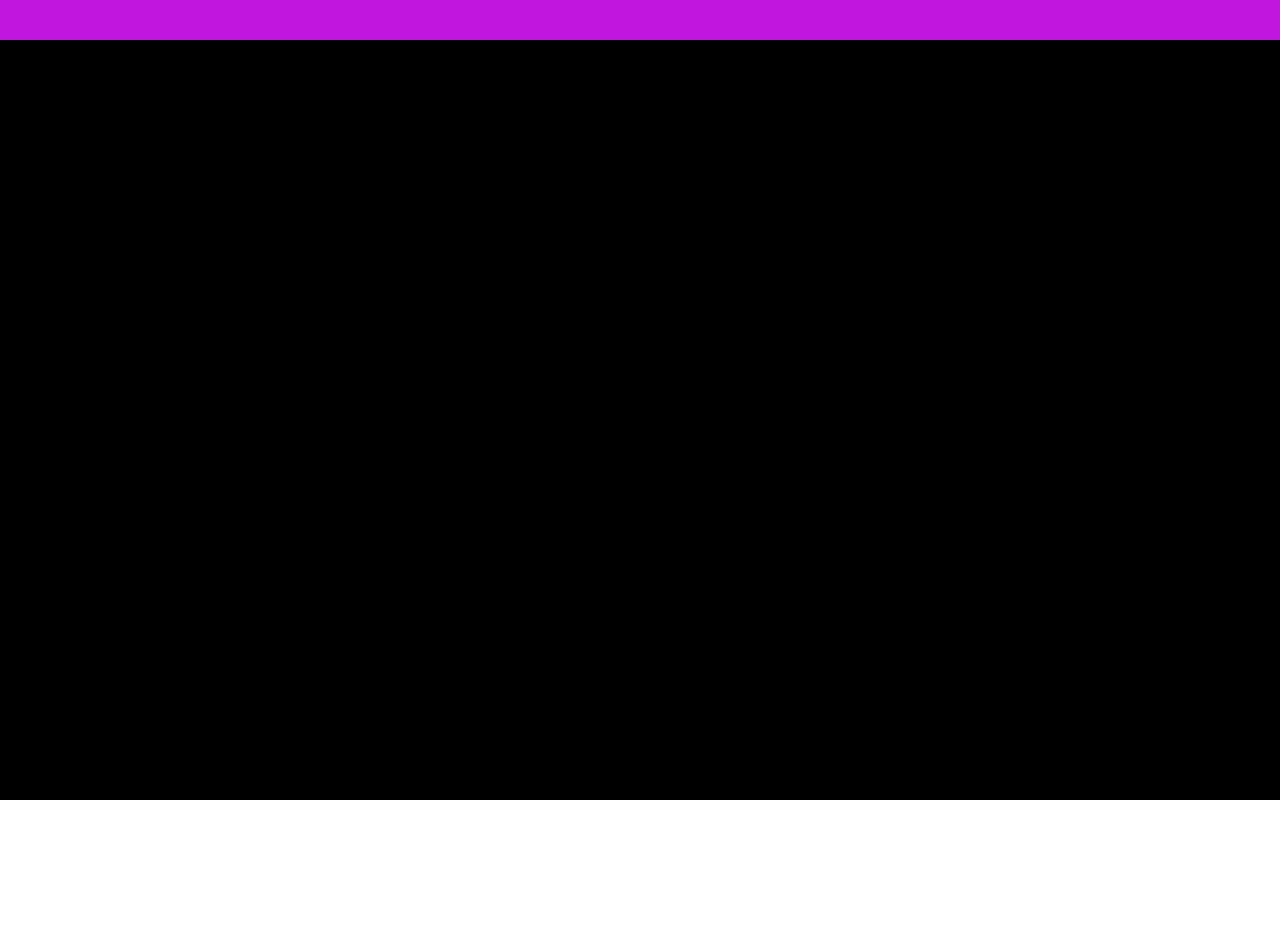
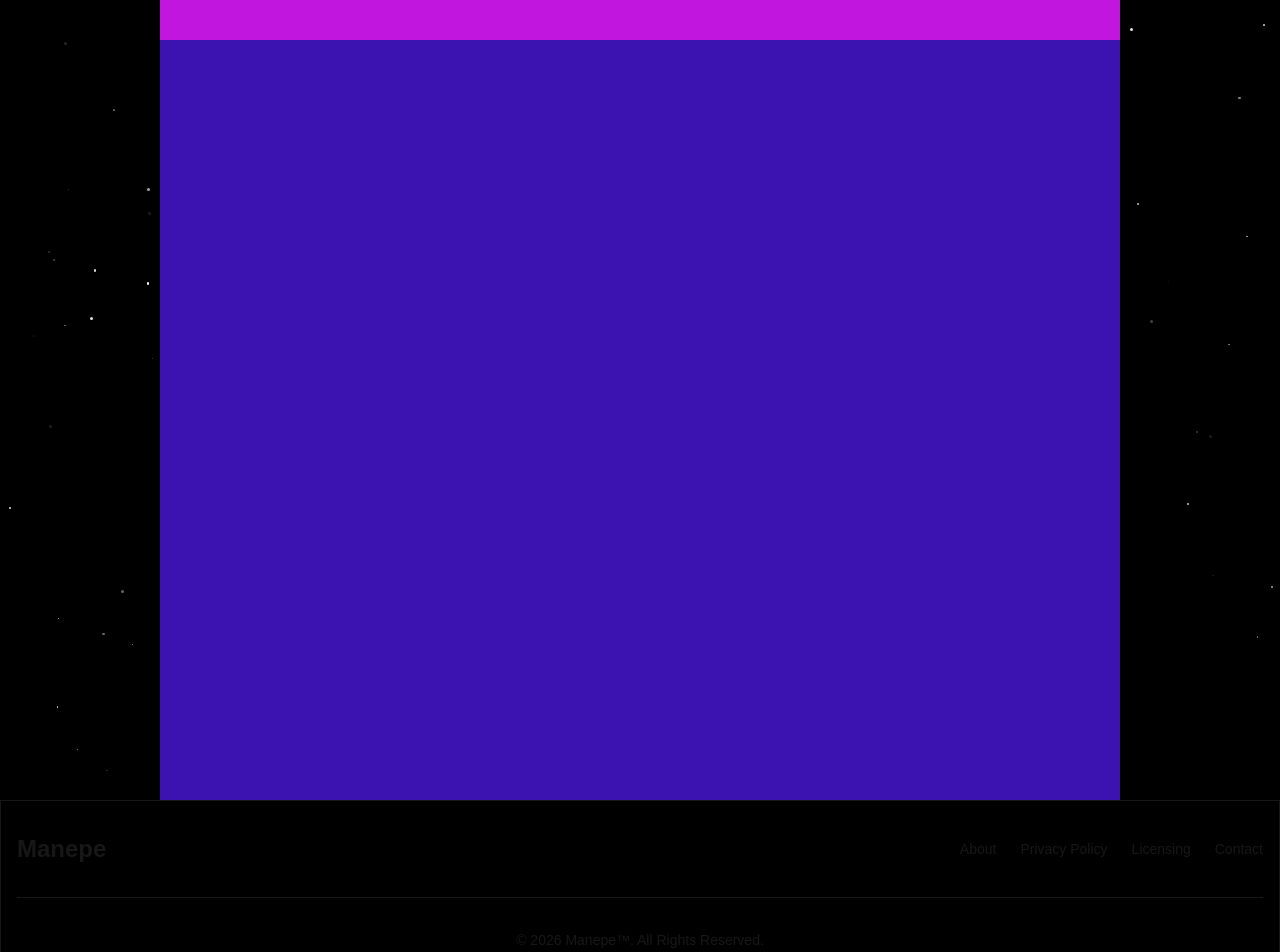
Before and after one commit to Nesss-27/PFT-daw2, a Next.js app in the folder pft-manepe/: page / in a window 1280 px wide. Shown: the top 952 px of the page. Before the commit the page ends 800 px from the top, so only its background shows below. Built offline with nearby package versions, Linux system fonts and the light colour scheme.

Commit message:
24/04/2026 8:20

```diff
--- a/pft-manepe/src/app/globals.css
+++ b/pft-manepe/src/app/globals.css
@@ -26,17 +26,17 @@
   --font-mono: var(--font-geist-mono);
 
   --color-primary: var(--primary);
-  --color-primary-light: var(--primary-light-hex);
-  --color-primary-dark: var(--primary-dark-hex);
+  --color-primary-light: var(--primary-light);
+  --color-primary-dark: var(--primary-dark);
 
-  --color-secondary: var(--secondary-hex);
-  --color-secondary-light: var(--secondary-light-hex);
-  --color-secondary-dark: var(--secondary-dark-hex);
+  --color-secondary: var(--secondary);
+  --color-secondary-light: var(--secondary-light);
+  --color-secondary-dark: var(--secondary-dark);
 
-  --color-primary-hover-light: var(--primary-hover-light-hex);
-  --color-primary-hover-dark: var(--primary-hover-dark-hex);
-  --color-secondary-hover-light: var(--secondary-hover-light-hex);
-  --color-secondary-hover-dark: var(--secondary-hover-dark-hex);
+  --color-primary-hover-light: var(--primary-hover-light);
+  --color-primary-hover-dark: var(--primary-hover-dark);
+  --color-secondary-hover-light: var(--secondary-hover-light);
+  --color-secondary-hover-dark: var(--secondary-hover-dark);
 }
 
 @media (prefers-color-scheme: dark) {
@@ -51,3 +51,14 @@ body {
   color: var(--foreground);
   font-family: Arial, Helvetica, sans-serif;
 }
+
+@layer utilities {
+  .animate-twinkle {
+    animation: twinkle var(--duration, 3s) ease-in-out infinite;
+  }
+}
+
+@keyframes twinkle {
+  0%, 100% { opacity: var(--opacity, 1); }
+  50%       { opacity: 0.1; }
+}
--- a/pft-manepe/src/app/layout.tsx
+++ b/pft-manepe/src/app/layout.tsx
@@ -13,8 +13,8 @@ const geistMono = Geist_Mono({
 });
 
 export const metadata: Metadata = {
-  title: "Create Next App",
-  description: "Generated by create next app",
+  title: "Manepe",
+  description: "Backtest & Screener",
 };
 
 export default function RootLayout({
--- a/pft-manepe/src/app/page.tsx
+++ b/pft-manepe/src/app/page.tsx
@@ -2,14 +2,17 @@
 
 import Footer from "@/components/ui/footer/footer";
 import Navbar from "@/components/ui/navbar/navbar";
+import Fondo from "../components/ui/fondoEstrellado/fondoEstrellado"
+import Hero from "@/components/ui/hero/hero"
 
 export default function Page() {
 
-     return (
-        <div className="w-screen h-screen bg-black">
+    return (
+        <>
+            <Fondo></Fondo>
             <Navbar></Navbar>
+            <Hero></Hero>
             <Footer></Footer>
-
-        </div>
-     )
+        </>
+    )
 }
--- /dev/null
+++ b/pft-manepe/src/components/ui/fondoEstrellado/fondoEstrellado.tsx
@@ -0,0 +1,44 @@
+'use client'
+
+import { useRef } from 'react'
+
+interface Star {
+  x: number
+  y: number
+  size: number
+  opacity: number
+  duration: number
+}
+
+function generateStars(count: number): Star[] {
+  return Array.from({ length: count }, () => ({
+    x: Math.random() * 100,
+    y: Math.random() * 100,
+    size: Math.random() * 2 + 1,
+    opacity: 0.4 + Math.random() * 0.6,
+    duration: 2 + Math.random() * 4,
+  }))
+}
+
+export default function Starfield() {
+  const stars = useRef<Star[]>(generateStars(120))
+
+  return (
+   <div className="fixed inset-0 bg-black overflow-hidden -z-10">
+      {stars.current.map((star, i) => (
+        <span
+          key={i}
+          className="absolute rounded-full bg-white animate-twinkle"
+          style={{
+            top: `${star.y}%`,
+            left: `${star.x}%`,
+            width: `${star.size}px`,
+            height: `${star.size}px`,
+            '--opacity': star.opacity,
+            '--duration': `${star.duration}s`,
+          } as React.CSSProperties}
+        />
+      ))}
+    </div>
+  )
+}
--- a/pft-manepe/src/components/ui/footer/footer.tsx
+++ b/pft-manepe/src/components/ui/footer/footer.tsx
@@ -4,7 +4,34 @@ function Footer() {
 
   return (
 
-<div className="w-screen h-100 bg-secondary "></div>
+
+<footer className="bg-black rounded-base shadow-xs border border-default">
+    <div className="w-full max-w-screen-xl mx-auto p-4 md:py-8">
+        <div className="sm:flex sm:items-center sm:justify-between">
+            <a href="" className="flex items-center mb-4 sm:mb-0 space-x-3 rtl:space-x-reverse">
+                <span className="text-heading self-center text-2xl font-semibold whitespace-nowrap">Manepe</span>
+            </a>
+            <ul className="flex flex-wrap items-center mb-6 text-sm font-medium text-body sm:mb-0">
+                <li>
+                    <a href="#" className="hover:underline me-4 md:me-6">About</a>
+                </li>
+                <li>
+                    <a href="#" className="hover:underline me-4 md:me-6">Privacy Policy</a>
+                </li>
+                <li>
+                    <a href="#" className="hover:underline me-4 md:me-6">Licensing</a>
+                </li>
+                <li>
+                    <a href="#" className="hover:underline">Contact</a>
+                </li>
+            </ul>
+        </div>
+        <hr className="my-6 border-default sm:mx-auto lg:my-8" />
+        <span className="block text-sm text-body sm:text-center">© 2026 Manepe™. All Rights Reserved.</span>
+    </div>
+</footer>
+
+
 
   )
 }
--- a/pft-manepe/src/components/ui/hero/hero.tsx
+++ b/pft-manepe/src/components/ui/hero/hero.tsx
@@ -0,0 +1,12 @@
+'use client';
+
+function Navbar() {
+
+  return (
+
+<div className="bg-secondary h-[calc(100vh-2.5rem)] w-3/4  mx-auto"></div>
+
+  )
+}
+
+export default Navbar;
--- a/pft-manepe/src/components/ui/navbar/navbar.tsx
+++ b/pft-manepe/src/components/ui/navbar/navbar.tsx
@@ -4,7 +4,7 @@ function Navbar() {
 
   return (
 
-<div className="w-screen h-10 bg-primary "></div>
+<div className="h-10 bg-primary w-3/4  mx-auto "></div>
 
   )
 }
```
Also changed, not shown: package.json (added, +20 -0 lines), 2 other files (tests, documents, lock files or other folders).
